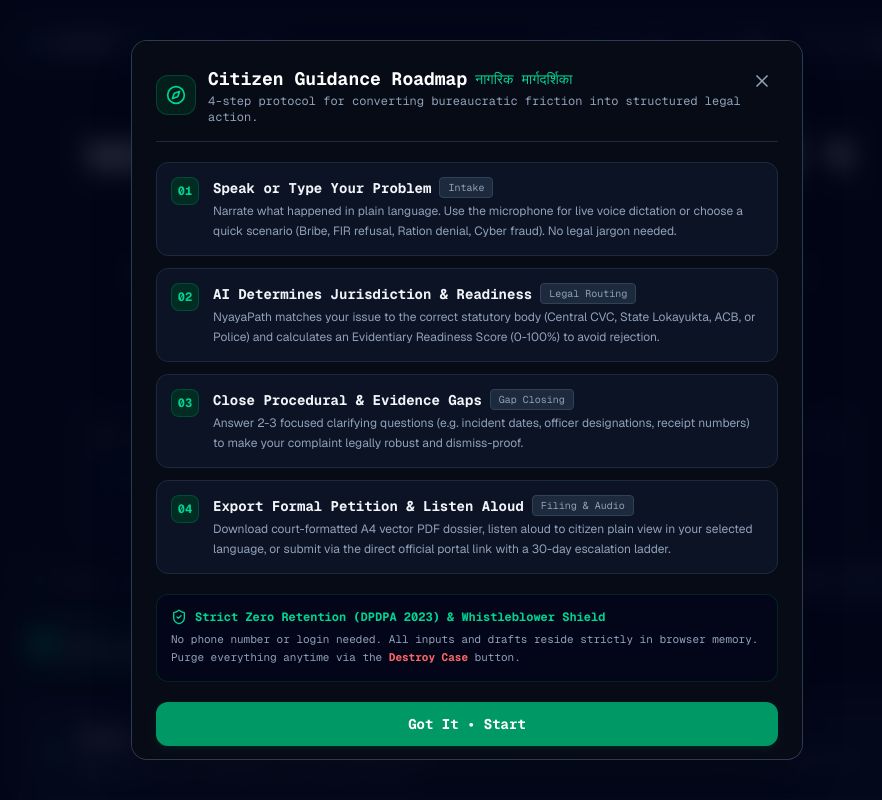
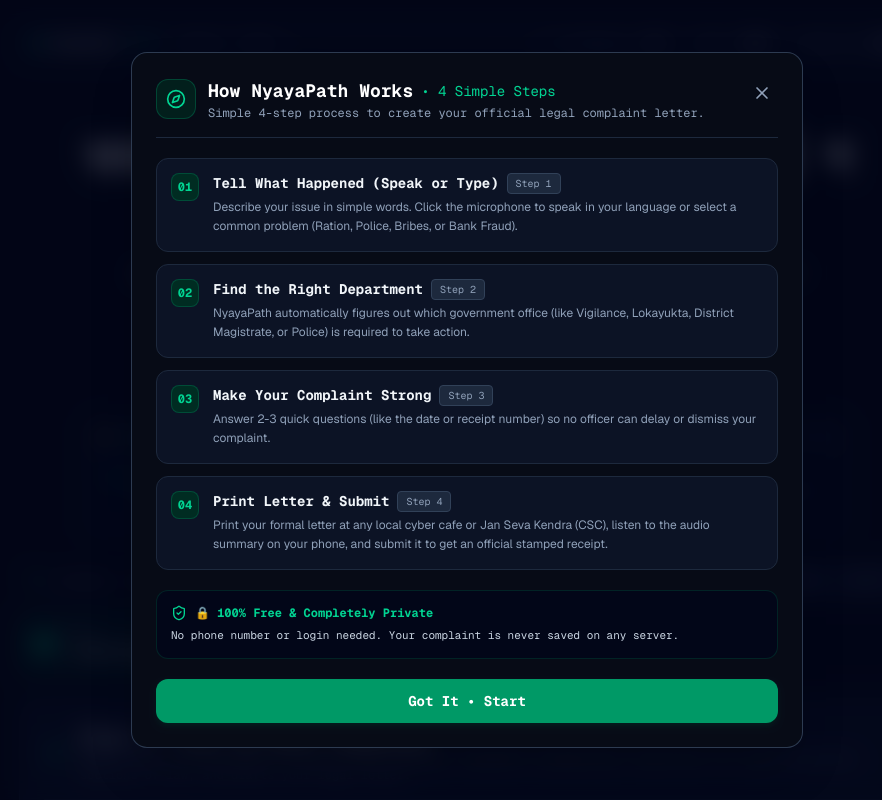
Before and after one commit to shikharthakur2404/nyayapath, a Next.js app: page / in a window 1280 px wide. Both pictures are taken after a click on the button "How It Works". Shown: the top 800 px of the page, without its empty margins (173-1055 px from the left). Built offline with nearby package versions, Linux system fonts and the light colour scheme.

Commit message:
fix(ux): replace high-brow jargon with clean, plain everyday language

```diff
--- a/src/app/page.tsx
+++ b/src/app/page.tsx
@@ -70,7 +70,7 @@
           <span className="font-semibold text-emerald-400">सत्यमेव जयते</span>
           <span className="text-emerald-400 font-bold">॥</span>
           <span className="text-slate-600">•</span>
-          <span>हर नागरिक का संवैधानिक अधिकार • Citizen Legal Action</span>
+          <span>हर नागरिक का अधिकार • Free Help For Everyone</span>
         </div>
 
         <h1 className="text-2xl sm:text-4xl lg:text-5xl font-bold font-mono text-white tracking-tight leading-tight">
@@ -112,22 +112,22 @@
               <div className="p-2.5 rounded-lg bg-slate-950/70 border border-slate-800/80 flex items-start gap-2.5">
                 <span className="w-5 h-5 rounded-full bg-emerald-500/20 text-emerald-400 text-xs font-mono font-bold flex items-center justify-center shrink-0 mt-0.5">1</span>
                 <div>
-                  <p className="text-xs font-bold text-slate-200 font-mono">अपनी समस्या बताएं</p>
+                  <p className="text-xs font-bold text-slate-200 font-mono">1. क्या हुआ?</p>
                   <p className="text-[11px] text-slate-400 leading-snug">माइक दबाकर बोलें या लिखें। कानून की धाराओं की चिंता न करें।</p>
                 </div>
               </div>
               <div className="p-2.5 rounded-lg bg-slate-950/70 border border-slate-800/80 flex items-start gap-2.5">
                 <span className="w-5 h-5 rounded-full bg-blue-500/20 text-blue-400 text-xs font-mono font-bold flex items-center justify-center shrink-0 mt-0.5">2</span>
                 <div>
-                  <p className="text-xs font-bold text-slate-200 font-mono">विभाग व कानून तय होगा</p>
-                  <p className="text-[11px] text-slate-400 leading-snug">AI सही विभाग (CVC, लोकायुक्त, पुलिस) व धाराएं जोड़ेगा।</p>
+                  <p className="text-xs font-bold text-slate-200 font-mono">2. सरकारी दफ्तर</p>
+                  <p className="text-[11px] text-slate-400 leading-snug">AI सही सरकारी विभाग व जरूरी नियम खुद ढूंढेगा।</p>
                 </div>
               </div>
               <div className="p-2.5 rounded-lg bg-slate-950/70 border border-slate-800/80 flex items-start gap-2.5">
                 <span className="w-5 h-5 rounded-full bg-amber-500/20 text-amber-400 text-xs font-mono font-bold flex items-center justify-center shrink-0 mt-0.5">3</span>
                 <div>
-                  <p className="text-xs font-bold text-slate-200 font-mono">अर्जी प्रिंट करें या भेजें</p>
-                  <p className="text-[11px] text-slate-400 leading-snug">जन सेवा केंद्र से प्रिंट निकालें या ऑनलाइन पोर्टल पर जमा करें।</p>
+                  <p className="text-xs font-bold text-slate-200 font-mono">3. अर्जी तैयार!</p>
+                  <p className="text-[11px] text-slate-400 leading-snug">जन सेवा केंद्र से प्रिंट निकालें या ऑनलाइन जमा करें।</p>
                 </div>
               </div>
             </div>
@@ -141,14 +141,14 @@
       {/* 4. CALM INSTITUTIONAL FOOTER */}
       <footer className="max-w-4xl mx-auto mt-12 text-center border-t border-slate-800/60 pt-6 space-y-2 no-print">
         <div className="flex flex-wrap items-center justify-center gap-3 text-xs font-mono text-slate-500">
-          <span>Digital Personal Data Protection Act (DPDPA 2023) Compliant</span>
+          <span>DPDPA 2023 सुरक्षित</span>
           <span>•</span>
-          <span>Zero Server Storage</span>
+          <span>कोई डेटा सर्वर पर सेव नहीं होता</span>
           <span>•</span>
-          <span>Local Ephemeral Processing</span>
+          <span>100% नि:शुल्क जन-सेवा</span>
         </div>
         <p className="text-[10px] text-slate-600 font-mono max-w-2xl mx-auto">
-          NyayaPath is an independent public-interest initiative and does not substitute formal legal representation before courts of record.
+          न्यायपथ आम नागरिकों की सहायता हेतु बनाया गया स्वतंत्र लोक-हित मंच है।
         </p>
       </footer>
     </main>
--- a/src/components/GrievanceWizard.tsx
+++ b/src/components/GrievanceWizard.tsx
@@ -182,78 +182,78 @@
 const GUIDE_STEPS: GuideStepItem[] = [
   {
     step: '01',
-    badge: 'Intake',
+    badge: '1',
     title: {
-      en: 'Speak or Type Your Problem',
-      hi: 'अपनी भाषा में समस्या बोलें या लिखें',
-      pa: 'ਆਪਣੀ ਬੋਲੀ ਵਿੱਚ ਸਮੱਸਿਆ ਬੋਲੋ ਜਾਂ ਲਿਖੋ',
-      mr: 'आपल्या भाषेत तक्रार बोला किंवा लिहा',
-      bn: 'আপনার ভাষায় অভিযোগ বলুন বা লিখুন',
-      ta: 'உங்கள் மொழியில் புகாரை பேசுங்கள் அல்லது எழுதுங்கள்',
-      te: 'మీ స్వభాషలో సమస్యను మాట్లాడండి లేదా రాయండి',
-      gu: 'તમારી ભાષામાં સમસ્યા બોલો અથવા લખો',
-      kn: 'ನಿಮ್ಮ ಭಾಷೆಯಲ್ಲಿ ಸಮಸ್ಯೆಯನ್ನು ಮಾತನಾಡಿ ಅಥವಾ ಬರೆಯಿರಿ'
+      en: 'Tell What Happened (Speak or Type)',
+      hi: 'समस्या बताएं (बोलें या लिखें)',
+      pa: 'ਸਮੱਸਿਆ ਦੱਸੋ (ਬੋਲੋ ਜਾਂ ਲਿਖੋ)',
+      mr: 'तक्रार सांगा (बोला किंवा लिहा)',
+      bn: 'সমস্যা বলুন বা লিখুন',
+      ta: 'பிரச்சனையை சொல்லுங்கள்',
+      te: 'సమస్యను చెప్పండి',
+      gu: 'સમસ્યા જણાવો',
+      kn: 'ಸಮಸ್ಯೆ ತಿಳಿಸಿ'
     },
     desc: {
-      en: 'Narrate what happened in plain language. Use the microphone for live voice dictation or choose a quick scenario (Bribe, FIR refusal, Ration denial, Cyber fraud). No legal jargon needed.',
-      hi: 'जो हुआ उसे साधारण शब्दों में बताएं। माइक से बोलें या त्वरित परिदृश्य (रिश्वत, FIR न लिखना, राशन कटौती, साइबर ठगी) चुनें। किसी कानूनी शब्दावली की आवश्यकता नहीं है।'
+      en: 'Describe your issue in simple words. Click the microphone to speak in your language or select a common problem (Ration, Police, Bribes, or Bank Fraud).',
+      hi: 'माइक दबाकर अपनी बोली में बोलें या संक्षेप में लिखें। राशन, रिश्वत, पुलिस FIR या बैंक ठगी जैसे विकल्प सीधे भी चुन सकते हैं।'
     }
   },
   {
     step: '02',
-    badge: 'Legal Routing',
+    badge: '2',
     title: {
-      en: 'AI Determines Jurisdiction & Readiness',
-      hi: 'अधिकार क्षेत्र व तत्परता स्कोर का निर्धारण',
-      pa: 'ਅਧਿਕਾਰ ਖੇਤਰ ਅਤੇ ਰੈਡੀਨੈੱਸ ਸਕੋਰ',
-      mr: 'अधिकार क्षेत्र आणि सज्जता स्कोर',
-      bn: 'এখতিয়ার এবং প্রস্তুতি স্কোর নির্ধারণ',
-      ta: 'அதிகார வரம்பு மற்றும் தயார்நிலை மதிப்பீடு',
-      te: 'అధికార పరిధి మరియు సంసిద్ధత స్కోర్',
-      gu: 'અધિકાર ક્ષેત્ર અને સજ્જતા સ્કોર',
-      kn: 'ಅಧಿಕಾರ ವ್ಯಾಪ್ತಿ ಮತ್ತು ಸನ್ನದ್ಧತೆ ಸ್ಕೋರ್'
+      en: 'Find the Right Department',
+      hi: 'सही सरकारी विभाग व दफ्तर',
+      pa: 'ਸਹੀ ਸਰਕਾਰੀ ਵਿਭਾਗ',
+      mr: 'योग्य सरकारी कार्यालय',
+      bn: 'সঠিক সরকারি দপ্তর',
+      ta: 'சரியான அரசு துறை',
+      te: 'సరైన ప్రభుత్వ విభాగం',
+      gu: 'સાચો સરકારી વિભાગ',
+      kn: 'ಸರಿಯಾದ ಸರ್ಕಾರಿ ಇಲಾಖೆ'
     },
     desc: {
-      en: 'NyayaPath matches your issue to the correct statutory body (Central CVC, State Lokayukta, ACB, or Police) and calculates an Evidentiary Readiness Score (0-100%) to avoid rejection.',
-      hi: 'न्यायपथ आपकी शिकायत को सही सक्षम संस्था (केंद्रीय सीवीसी, राज्य लोकायुक्त, एसीबी या पुलिस) से जोड़ता है और शिकायत खारिज होने से बचाने हेतु 0-100% स्कोर तैयार करता है।'
+      en: 'NyayaPath automatically figures out which government office (like Vigilance, Lokayukta, District Magistrate, or Police) is required to take action.',
+      hi: 'न्यायपथ खुद तय करेगा कि यह शिकायत किस सरकारी विभाग (जैसे सतर्कता आयोग, लोकायुक्त, डीएम या पुलिस) के पास जानी चाहिए।'
     }
   },
   {
     step: '03',
-    badge: 'Gap Closing',
+    badge: '3',
     title: {
-      en: 'Close Procedural & Evidence Gaps',
-      hi: 'साक्ष्य व प्रक्रियात्मक कमियों को दूर करें',
-      pa: 'ਕਾਨੂੰਨੀ ਕਮੀਆਂ ਨੂੰ ਦੂਰ ਕਰੋ',
-      mr: 'पुरावे आणि त्रुटी पूर्ण करा',
-      bn: 'প্রক্রিয়াগত ফাঁক পূরণ করুন',
-      ta: 'ஆதார இடைவெளிகளை நிரப்பவும்',
-      te: 'ఆధారాల లోపాలను సరిదిద్దండి',
-      gu: 'પુરાવાઓની ક્ષતિઓ પૂર્ણ કરો',
-      kn: 'ಸಾಕ್ಷ್ಯಗಳ ಕೊರತೆಗಳನ್ನು ಪೂರ್ಣಗೊಳಿಸಿ'
+      en: 'Make Your Complaint Strong',
+      hi: 'शिकायत पक्की करें (2-3 सवाल)',
+      pa: 'ਸ਼ਿਕਾਇਤ ਪੱਕੀ ਕਰੋ',
+      mr: 'तक्रार पक्की करा',
+      bn: 'অভিযোগ শক্ত করুন',
+      ta: 'புகாரை உறுதிப்படுத்தவும்',
+      te: 'ఫిర్యాదును పటిష్టం చేయండి',
+      gu: 'ફરિયાદ પાકી કરો',
+      kn: 'ದೂರು ಬಲಪಡಿಸಿ'
     },
     desc: {
-      en: 'Answer 2-3 focused clarifying questions (e.g. incident dates, officer designations, receipt numbers) to make your complaint legally robust and dismiss-proof.',
-      hi: 'केवल 2-3 स्पष्ट प्रश्नों (जैसे घटना का दिनांक, अधिकारी का पद, आवेदन संख्या) का उत्तर देकर अपनी शिकायत को कानूनी रूप से मजबूत बनाएं।'
+      en: 'Answer 2-3 quick questions (like the date or receipt number) so no officer can delay or dismiss your complaint.',
+      hi: 'केवल 2-3 आसान सवालों के जवाब दें (जैसे तारीख या रसीद नंबर) ताकि कोई भी अधिकारी अर्जी को टाल न सके।'
     }
   },
   {
     step: '04',
-    badge: 'Filing & Audio',
+    badge: '4',
     title: {
-      en: 'Export Formal Petition & Listen Aloud',
-      hi: 'औपचारिक कानूनी ड्राफ्ट व ऑडियो प्राप्त करें',
-      pa: 'ਕਾਨੂੰਨੀ ਡਰਾਫਟ ਅਤੇ ਆਡੀਓ ਸੁਣੋ',
-      mr: 'औपचारिक तक्रार आणि ऑडिओ ऐका',
-      bn: 'আনুষ্ঠানিক আইনি খসড়া এবং অডিও শুনুন',
-      ta: 'முறையான புகார் மற்றும் ஆடியோ கேட்கவும்',
-      te: 'అధికారిక ఫిర్యాదు మరియు ఆడియో వినండి',
-      gu: 'ઔપચારિક ફરિયાદ અને ઑડિયો સાંભળો',
-      kn: 'ಅಧಿಕೃತ ದೂರು ಮತ್ತು ಆಡಿಯೊ ಆಲಿಸಿ'
+      en: 'Print Letter & Submit',
+      hi: 'अर्जी प्रिंट करें व जमा करें',
+      pa: 'ਅਰਜ਼ੀ ਪ੍ਰਿੰਟ ਕਰੋ ਅਤੇ ਜਮ੍ਹਾਂ ਕਰੋ',
+      mr: 'अर्जी प्रिंट करा आणि जमा करा',
+      bn: 'দরখাস্ত প্রিন্ট ও জমা দিন',
+      ta: 'மனுவை அச்சிட்டு சமர்ப்பிக்கவும்',
+      te: 'దరఖాస్తు ప్రింట్ చేసి సమర్పించండి',
+      gu: 'અરજી પ્રિન્ટ કરો અને જમા કરો',
+      kn: 'ಅರ್ಜಿ ಪ್ರಿಂಟ್ ಮಾಡಿ ಸಲ್ಲಿಸಿ'
     },
     desc: {
-      en: 'Download court-formatted A4 vector PDF dossier, listen aloud to citizen plain view in your selected language, or submit via the direct official portal link with a 30-day escalation ladder.',
-      hi: 'न्यायालयीन प्रारूप में A4 वेक्टर PDF डाउनलोड करें, अपनी भाषा में साधारण सारांश सुनें, या 30-दिवसीय अनुवर्ती योजना के साथ आधिकारिक पोर्टल पर प्रस्तुत करें।'
+      en: 'Print your formal letter at any local cyber cafe or Jan Seva Kendra (CSC), listen to the audio summary on your phone, and submit it to get an official stamped receipt.',
+      hi: 'साइबर कैफे या जन सेवा केंद्र (CSC) से अर्जी का प्रिंट निकालें, फोन पर पूरा सारांश सुनें और दफ्तर में जमा करके मुहर लगी रसीद लें।'
     }
   }
 ];
@@ -826,10 +826,10 @@
             </div>
             <div className="min-w-0">
               <p className="text-[10px] font-mono uppercase tracking-wider text-slate-400">
-                {lang === 'hi' ? 'कदम 01' : 'Step 01'}
+                {lang === 'hi' ? 'पहला कदम' : 'Step 1'}
               </p>
               <p className={`text-xs sm:text-sm font-semibold truncate ${step === 1 ? 'text-white' : 'text-slate-300'}`}>
-                {lang === 'hi' ? 'अपनी समस्या बताएं' : 'Tell Your Problem'}
+                {lang === 'hi' ? '1. क्या हुआ?' : '1. What Happened?'}
               </p>
             </div>
           </div>
@@ -859,10 +859,10 @@
             </div>
             <div className="min-w-0">
               <p className="text-[10px] font-mono uppercase tracking-wider text-slate-400">
-                {lang === 'hi' ? 'कदम 02' : 'Step 02'}
+                {lang === 'hi' ? 'दूसरा कदम' : 'Step 2'}
               </p>
               <p className={`text-xs sm:text-sm font-semibold truncate ${step === 2 ? 'text-white' : 'text-slate-300'}`}>
-                {lang === 'hi' ? 'विभाग व कानूनी जाँच' : 'Department & Laws'}
+                {lang === 'hi' ? '2. सरकारी दफ्तर' : '2. Which Department?'}
               </p>
             </div>
           </div>
@@ -885,10 +885,10 @@
             </div>
             <div className="min-w-0">
               <p className="text-[10px] font-mono uppercase tracking-wider text-slate-400">
-                {lang === 'hi' ? 'कदम 03' : 'Step 03'}
+                {lang === 'hi' ? 'तीसरा कदम' : 'Step 3'}
               </p>
               <p className={`text-xs sm:text-sm font-semibold truncate ${step === 3 ? 'text-white' : 'text-slate-400'}`}>
-                {lang === 'hi' ? 'अर्जी व अगला कदम' : 'Letter & Next Steps'}
+                {lang === 'hi' ? '3. अर्जी तैयार!' : '3. Letter Ready!'}
               </p>
             </div>
           </div>
@@ -917,8 +917,8 @@
                 <Compass className="w-4 h-4 text-emerald-400 shrink-0" />
                 <span>
                   {lang === 'hi'
-                    ? 'नागरिक मार्गदर्शिका: 1. विवरण दर्ज करें → 2. अधिकार क्षेत्र जाँचें → 3. कानूनी ड्राफ्ट व ऑडियो प्राप्त करें।'
-                    : 'Citizen Roadmap: 1. State incident → 2. AI maps statutory jurisdiction → 3. Export court-ready dossier.'}
+                    ? '3 आसान कदम: 1. समस्या बताएं → 2. सरकारी विभाग चुनें → 3. अर्जी प्रिंट करें या सुनें।'
+                    : '3 Simple Steps: 1. Tell what happened → 2. Find right department → 3. Print or listen to letter.'}
                 </span>
               </div>
               <button
@@ -926,7 +926,7 @@
                 onClick={() => setShowGuide(true)}
                 className="text-emerald-400 hover:text-emerald-300 underline font-semibold cursor-pointer shrink-0"
               >
-                {lang === 'hi' ? 'विस्तृत गाइड देखें (60s) →' : 'Quick Guide (60s) →'}
+                {lang === 'hi' ? 'मार्गदर्शिका देखें (Guide) →' : 'How It Works →'}
               </button>
             </div>
 
@@ -935,7 +935,7 @@
               <div className="flex items-center justify-between">
                 <span className="text-[11px] font-mono text-slate-400 uppercase tracking-wider flex items-center gap-1.5 font-semibold">
                   <Sparkles className="w-3.5 h-3.5 text-emerald-400" />
-                  <span>Quick-Start Citizen Scenarios (Click to Pre-fill):</span>
+                  <span>{lang === 'hi' ? 'सीधे चुनने के लिए क्लिक करें (आम समस्याएं):' : 'Common Issues (Click to pick):'}</span>
                 </span>
                 {grievance.length > 0 && (
                   <button
@@ -943,7 +943,7 @@
                     onClick={() => setGrievance('')}
                     className="text-[11px] font-mono text-slate-500 hover:text-red-400 transition-colors cursor-pointer"
                   >
-                    Clear Input
+                    {lang === 'hi' ? 'हटाएं (Clear)' : 'Clear'}
                   </button>
                 )}
               </div>
@@ -1363,17 +1363,17 @@
                     <div className="flex items-center gap-2 text-slate-200">
                       <Scale className="w-4 h-4 text-emerald-400" />
                       <span className="font-bold tracking-wider text-white uppercase">
-                        REPUBLIC OF INDIA • भारत गणराज्य • STATUTORY CITIZEN DOSSIER
+                        {lang === 'hi' ? 'भारत गणराज्य • कानूनी शिकायत पत्र' : 'REPUBLIC OF INDIA • OFFICIAL LEGAL COMPLAINT'}
                       </span>
                     </div>
                     <div className="flex items-center gap-1.5 px-2.5 py-1 rounded bg-emerald-950/50 border border-emerald-800/60 text-emerald-300 text-[11px] font-mono font-semibold">
                       <ShieldCheck className="w-3.5 h-3.5 text-emerald-400" />
-                      <span>Verified Docket Standard</span>
+                      <span>{lang === 'hi' ? 'मान्य कानूनी प्रारूप' : 'Standard Legal Format'}</span>
                     </div>
                   </div>
                   <div className="flex flex-wrap items-center justify-between gap-2 text-[11px] font-mono text-slate-400 pt-1 border-t border-slate-800/60">
-                    <span>Addressed To: <strong className="text-slate-200">{classification?.target_authority || 'Competent Statutory Authority'}</strong></span>
-                    <span>Format: <strong className="text-slate-200">A4 Vector Legal Docket (DPDPA 2023)</strong></span>
+                    <span>{lang === 'hi' ? 'सेवा में:' : 'To:'} <strong className="text-slate-200">{classification?.target_authority || 'Competent Authority'}</strong></span>
+                    <span>{lang === 'hi' ? 'प्रारूप: प्रिंट हेतु A4 साइज' : 'Format: A4 Print Ready'}</span>
                   </div>
                 </div>
 
@@ -1549,11 +1549,15 @@
                 </div>
                 <div>
                   <h3 className="text-base sm:text-lg font-bold text-white flex items-center gap-2">
-                    <span>Citizen Guidance Roadmap</span>
-                    <span className="text-emerald-400 text-xs sm:text-sm font-normal">नागरिक मार्गदर्शिका</span>
+                    <span>{lang === 'hi' ? 'आसान मार्गदर्शिका' : 'How NyayaPath Works'}</span>
+                    <span className="text-emerald-400 text-xs sm:text-sm font-normal">
+                      {lang === 'hi' ? '• 4 आसान कदम' : '• 4 Simple Steps'}
+                    </span>
                   </h3>
                   <p className="text-xs text-slate-400">
-                    4-step protocol for converting bureaucratic friction into structured legal action.
+                    {lang === 'hi'
+                      ? 'अपनी समस्या को सही कानूनी शिकायत पत्र में बदलने का आसान तरीका।'
+                      : 'Simple 4-step process to create your official legal complaint letter.'}
                   </p>
                 </div>
               </div>
@@ -1580,7 +1584,7 @@
                       <div className="flex items-center gap-2">
                         <h4 className="text-xs sm:text-sm font-bold text-slate-100">{title}</h4>
                         <span className="text-[10px] px-2 py-0.5 rounded bg-slate-800 text-slate-400 border border-slate-700">
-                          {g.badge}
+                          {lang === 'hi' ? `कदम ${g.badge}` : `Step ${g.badge}`}
                         </span>
                       </div>
                       <p className="text-xs text-slate-400 leading-relaxed font-sans">
@@ -1596,10 +1600,12 @@
             <div className="p-3.5 rounded-xl bg-slate-950 border border-emerald-900/40 space-y-1.5 text-xs text-slate-400">
               <div className="flex items-center gap-2 text-emerald-400 font-bold">
                 <ShieldCheck className="w-4 h-4" />
-                <span>Strict Zero Retention (DPDPA 2023) & Whistleblower Shield</span>
-              </div>
-              <p className="text-[11px] leading-relaxed">
-                No phone number or login needed. All inputs and drafts reside strictly in browser memory. Purge everything anytime via the <strong className="text-red-400">Destroy Case</strong> button.
+                <span>{lang === 'hi' ? '🔒 100% नि:शुल्क व पूरी तरह सुरक्षित (Full Privacy)' : '🔒 100% Free & Completely Private'}</span>
+              </div>
+              <p className="text-[11px] leading-relaxed text-slate-300">
+                {lang === 'hi'
+                  ? 'फोन नंबर या किसी आईडी की जरूरत नहीं। आपकी लिखी कोई भी बात किसी सर्वर पर सेव नहीं होती। जब चाहें सब मिटा सकते हैं।'
+                  : 'No phone number or login needed. Your complaint is never saved on any server.'}
               </p>
             </div>
 
```
Also changed, not shown: src/lib/translations.ts (+4 -4 lines).
